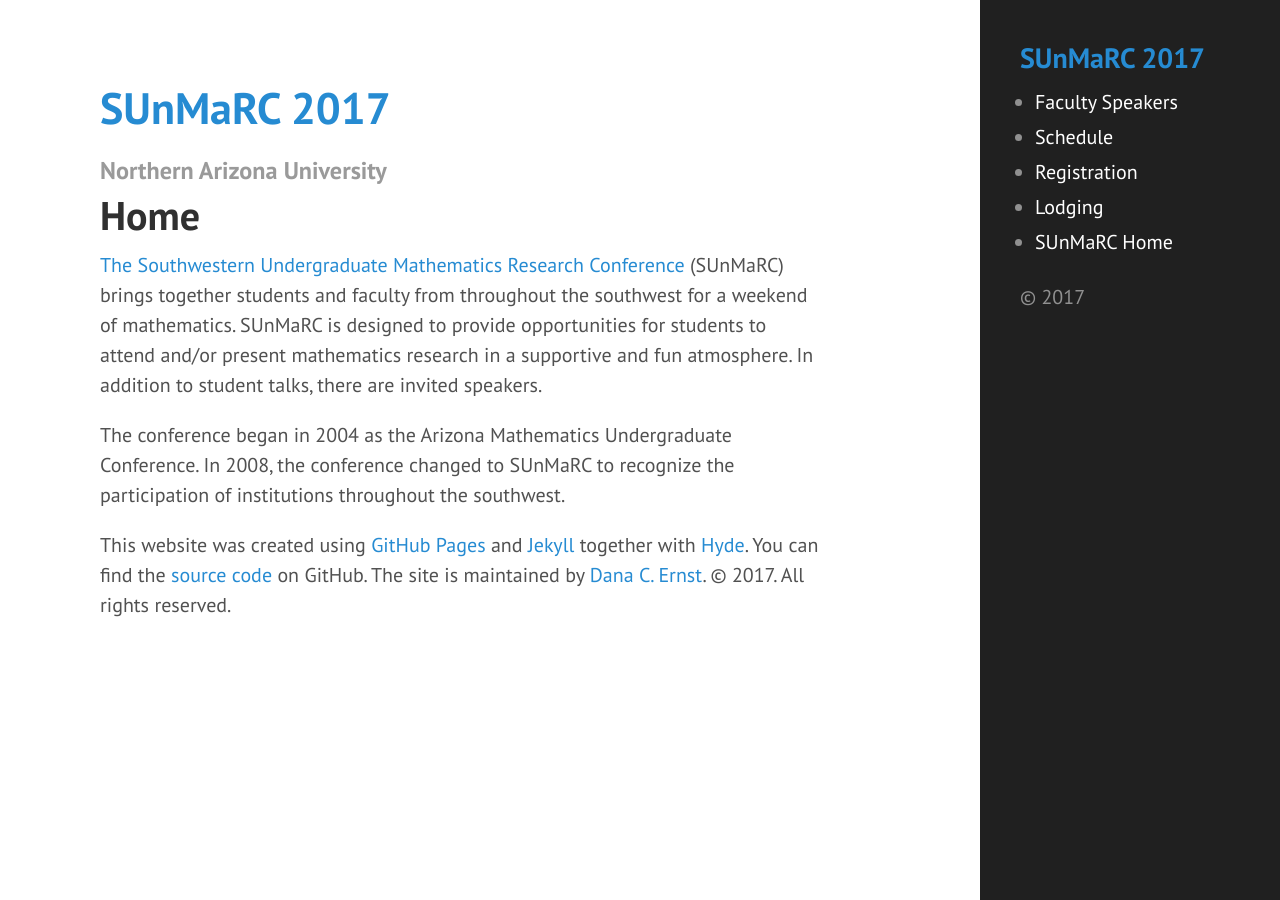
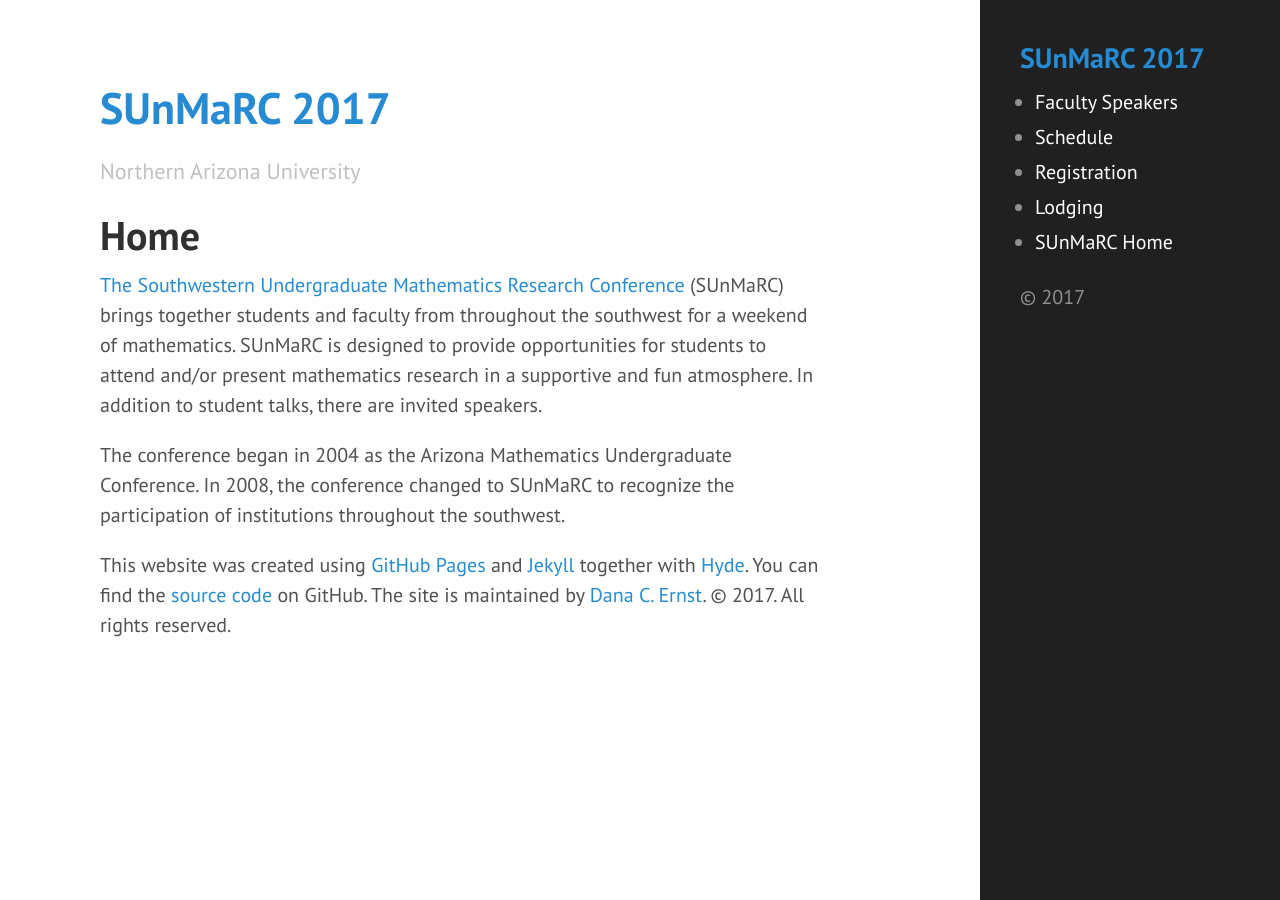
Before and after one commit to NAUMathStat/sunmarc2017, a Jekyll site: the page built from index.md, in a window 1280 px wide. Built offline with Jekyll 4.4.1, drawn with Linux system fonts in a browser that asks for light colours.

Commit message:
More banner stuff

```diff
--- a/_layouts/default.html
+++ b/_layouts/default.html
@@ -12,7 +12,8 @@
 <h1 class="masthead-title" style="margin-bottom: 0x">
 {{ site.title }}
 <br>
-<subtitle>{{ site.tagline }}</subtitle>
+<!-- <subtitle>{{ site.tagline }}</subtitle> -->
+<small>{{ site.tagline }}</small>
 </h1>
 
 {{ content }}
--- a/public/css/hyde.css
+++ b/public/css/hyde.css
@@ -51,7 +51,7 @@ html {
   margin-bottom: 0;
   color: #268bd2;
   font-size: 2.2rem;
-  padding-bottom: 0rem;
+  padding-bottom: 1rem;
 }
 .masthead-title subtitle {
   color: #9a9a9a;
```
